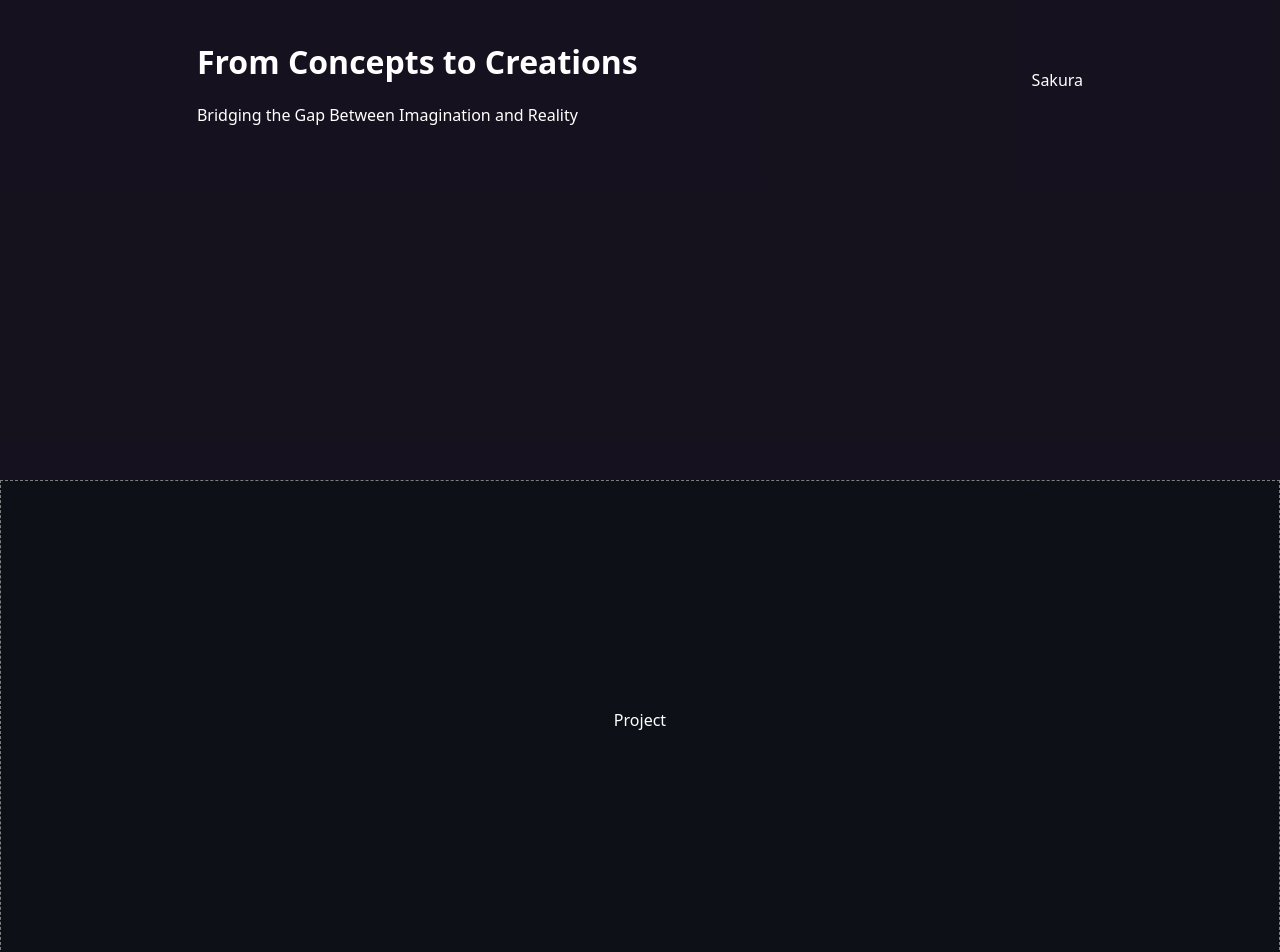
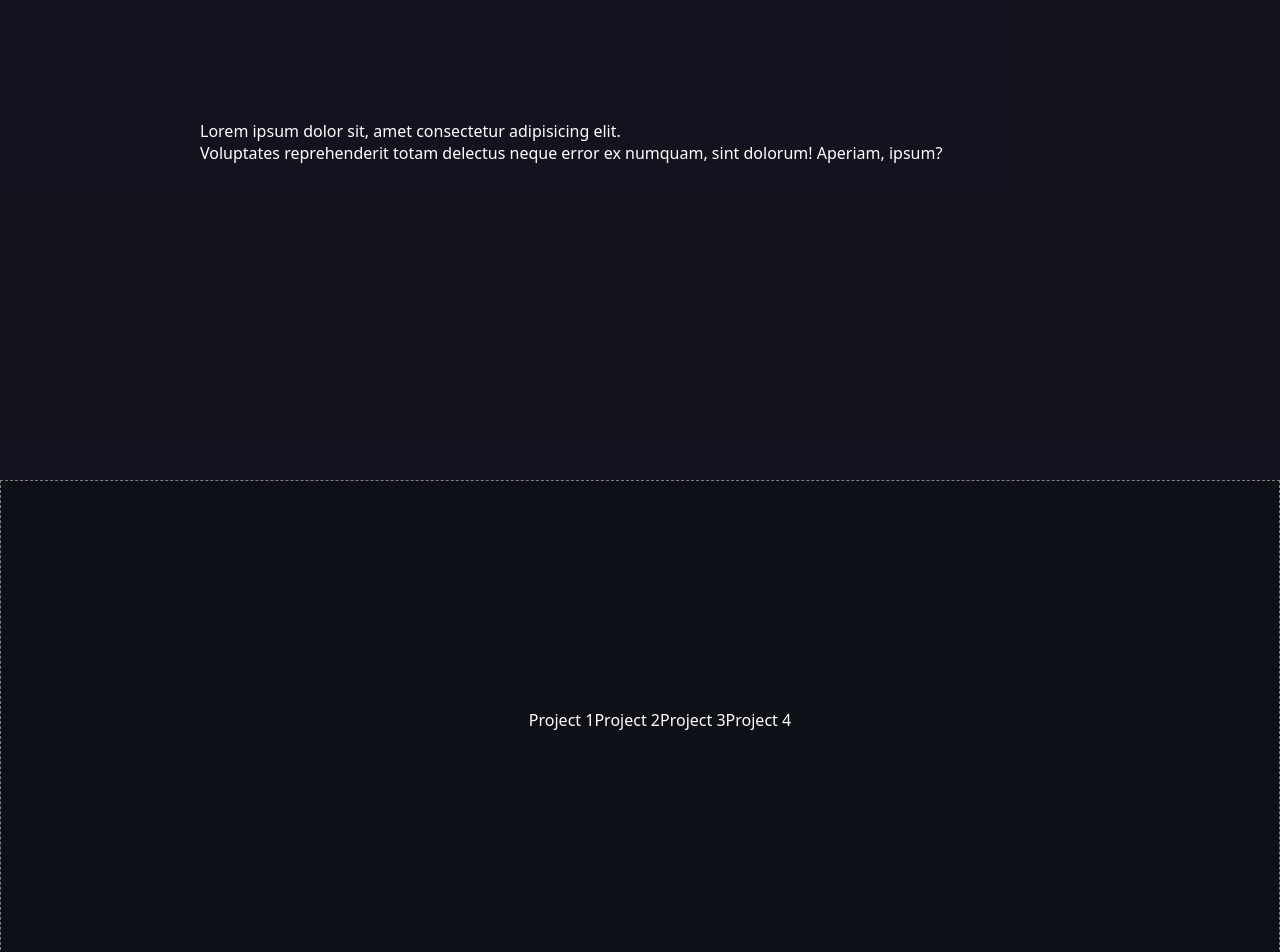
Before and after one commit to haharimoto/react-profile, a React (Vite) app: page / in a window 1280 px wide. Shown: the part 320-1272 px from the top of the page. Built offline with nearby package versions, Linux system fonts and the light colour scheme.

Commit message:
changed avatar image to being hosted locally in the public dir

```diff
--- a/src/App.css
+++ b/src/App.css
@@ -51,7 +51,6 @@ header {
   background: transparent;
   background-color: rgba(245, 245, 245, 0.098);
   backdrop-filter: blur(5px);
-  font-weight: bold;
 }
 
 nav {
@@ -154,9 +153,13 @@ input:checked + .nav--toggle--slider:before {
 /* ----------------------------------------------------------- */
 
 .hero {
+  display: grid;
+  padding: 200px;
+}
+
+.project-container > ul {
   display: flex;
-  justify-content: space-around;
-  align-items: center;
+  list-style-type: none;
 }
 
 .footer {
--- a/src/components/About.jsx
+++ b/src/components/About.jsx
@@ -6,10 +6,12 @@ function About() {
     <div id='about'>
       <div className="hero">
         <div className="hero--text">
-          <h1>From Concepts to Creations</h1>
+          <h1>From Concept to Creation</h1>
           <p>Bridging the Gap Between Imagination and Reality</p>
         </div>
-        <div className="hero--animation">Sakura</div>
+        <div className="hero--description">
+          Lorem ipsum dolor sit, amet consectetur adipisicing elit. <br></br>Voluptates reprehenderit totam delectus neque error ex numquam, sint dolorum! Aperiam, ipsum?
+        </div>
       </div>
     </div>
   )
--- a/src/components/Header.jsx
+++ b/src/components/Header.jsx
@@ -2,6 +2,7 @@ import React from 'react'
 import { create } from 'zustand'
 import { persist } from 'zustand/middleware'
 import { useState, useEffect } from 'react'
+import avatar from '../../public/avatar.jpg'
 
 
 // Zustand
@@ -66,7 +67,7 @@ function Header() {
   return (
     <header>
       <nav>
-        <img className="nav--icon" src="https://images.unsplash.com/photo-1569982175971-d92b01cf8694?ixlib=rb-4.0.3&ixid=M3wxMjA3fDB8MHxwaG90by1wYWdlfHx8fGVufDB8fHx8fA%3D%3D&auto=format&fit=crop&w=735&q=80" alt="" />
+        <img className="nav--icon" src={avatar} alt="" />
         <div className="nav--links">
           <a href='#about' className={activeLink === 'about' ? 'active' : ''}>About</a>
           <a href='#project' className={activeLink === 'project' ? 'active' : ''}>Project</a>
--- a/src/components/Project.jsx
+++ b/src/components/Project.jsx
@@ -2,7 +2,16 @@ import React from 'react'
 
 function Project() {
   return (
-    <div id='project'>Project</div>
+    <div id='project'>
+      <div className="project-container">
+        <ul>
+          <li>Project 1</li>
+          <li>Project 2</li>
+          <li>Project 3</li>
+          <li>Project 4</li>
+        </ul>
+      </div>
+    </div>
   )
 }
 
```
Also changed, not shown: public/avatar.jpg (added).
